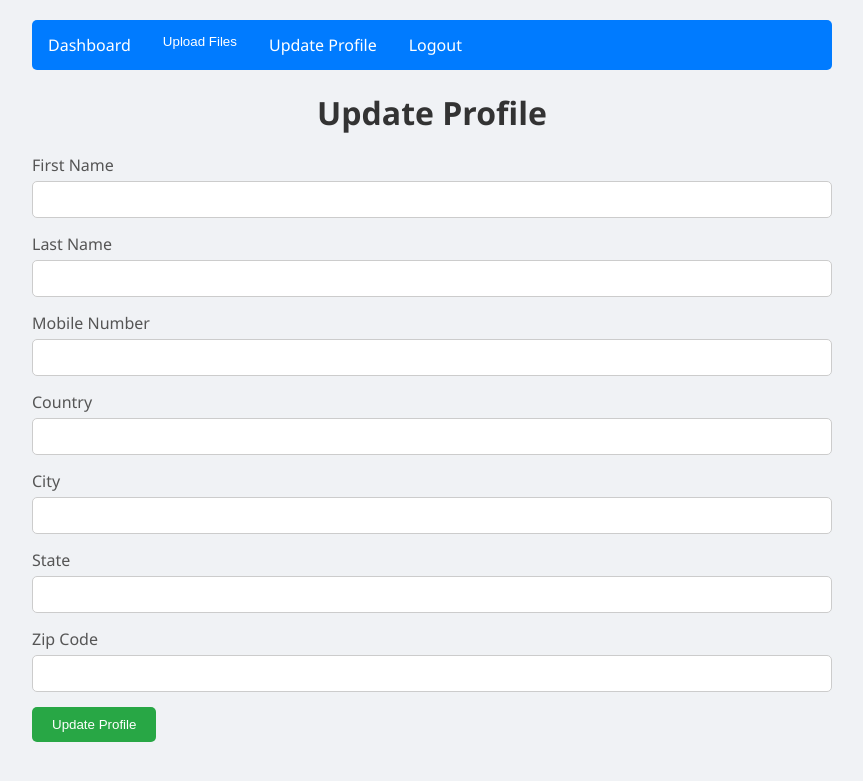
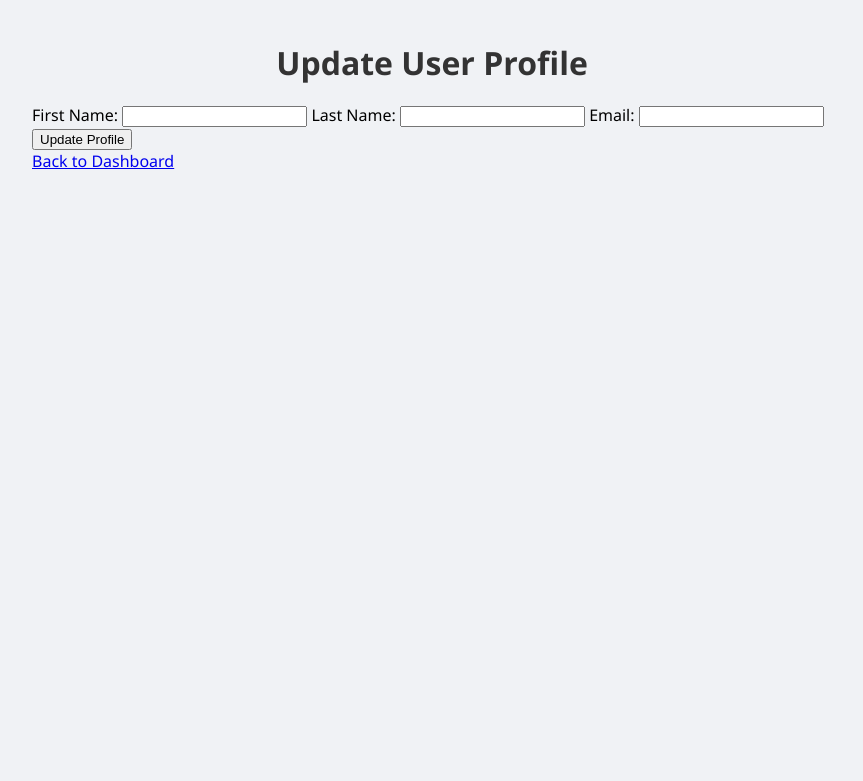
Before and after one commit to mamta2009/StaffingPool, a Node server app: template views/userprofileupdate.ejs in a window 1280 px wide. Shown: the top 781 px of the page, without its empty margins (208-1071 px from the left). Run offline with Node 20, Linux system fonts and the light colour scheme; the template is opened without the code that fills it, so the values that code supplies are empty.

Commit message:
fixing profile update

```diff
--- a/app.js
+++ b/app.js
@@ -293,6 +293,205 @@ app.post('/login', async (req, res) => {
 // GET route for registration
 app.get('/register', (req, res) => {
     res.render('register', { error: null, email: req.query.email || '' });
+});
+
+// POST route for registration
+app.post('/register', async (req, res) => {
+    try {
+        const { firstName, lastName, email, password, confirmPassword } = req.body;
+        console.log('Registration attempt for:', email);
+
+        if (password !== confirmPassword) {
+            return res.render('register', {
+                error: 'Passwords do not match',
+                firstName,
+                lastName,
+                email
+            });
+        }
+
+        let users = [];
+        try {
+            users = await readUsersFromCsv();
+        } catch (error) {
+            console.error('Error reading users CSV:', error);
+            // If the file doesn't exist or is empty, we'll start with an empty array
+        }
+
+        console.log('Current users count:', users.length);
+
+        if (users.some(user => user.email === email)) {
+            return res.render('register', {
+                error: 'Email already registered',
+                firstName,
+                lastName,
+                email
+            });
+        }
+
+        const hashedPassword = await bcrypt.hash(password, 10);
+        const newUser = {
+            id: crypto.randomUUID(),
+            firstName,
+            lastName,
+            email,
+            password: hashedPassword,
+            role: 'User',
+            company: 'IA',
+            managerId: '',
+            supervisorId: ''
+        };
+
+        users.push(newUser);
+        await writeUsersToCsv(users);
+
+        console.log('New user registered:', email);
+        console.log('Updated users count:', users.length);
+
+        res.redirect('/login');
+    } catch (error) {
+        console.error('Registration error:', error);
+        res.status(500).render('register', {
+            error: 'An error occurred during registration',
+            firstName: req.body.firstName,
+            lastName: req.body.lastName,
+            email: req.body.email
+        });
+    }
+});
+
+// Middleware to check if user is logged in
+function checkAuth(req, res, next) {
+    if (!req.session.user) {
+        return res.redirect('/login');
+    }
+    next();
+}
+
+// Middleware to check roles
+function checkAdmin(req, res, next) {
+    if (req.session.user && req.session.user.role === 'Admin') {
+        next();
+    } else {
+        res.status(403).send('Access denied. Admin rights required.');
+    }
+}
+
+function checkManagerOrAbove(req, res, next) {
+    if (req.session.user && ['Admin', 'Manager'].includes(req.session.user.role)) {
+        next();
+    } else {
+        res.status(403).send('Access denied. Manager rights or above required.');
+    }
+}
+
+function checkSystemAdmin(req, res, next) {
+    console.log('User session:', req.session.user);
+    if (req.session.user && req.session.user.role === 'System Admin') {
+        next();
+    } else {
+        res.status(403).send('Access denied. System Admin rights required.');
+    }
+}
+
+// Dashboard route
+app.get('/dashboard', checkAuth, async (req, res) => {
+    try {
+        const uploads = await readUploadsFromCsv();
+        res.render('dashboard', { user: req.session.user, files: uploads });
+    } catch (error) {
+        console.error('Error reading uploads:', error);
+        res.status(500).send('Error reading uploads');
+    }
+});
+
+// POST route for file upload
+app.post('/upload', checkAuth, upload.array('files'), async (req, res) => {
+    try {
+        const { fileType, fileDescription } = req.body;
+        const uploads = await readUploadsFromCsv();
+
+        for (const file of req.files) {
+            const newUpload = {
+                ID: crypto.randomUUID(),
+                Filename: file.filename,
+                OriginalName: file.originalname,
+                UploadDate: new Date().toLocaleString(),
+                UploadedBy: req.session.user.email,
+                FileType: fileType,
+                Description: fileDescription
+            };
+            uploads.push(newUpload);
+        }
+
+        await writeUploadsToCsv(uploads);
+        res.redirect('/dashboard');
+    } catch (error) {
+        console.error('Error during file upload:', error);
+        res.status(500).send('An error occurred during file upload');
+    }
+});
+
+// GET route for user profile update
+app.get('/userprofileupdate/:id?', checkAuth, async (req, res) => {
+    try {
+        let user;
+        if (req.params.id) {
+            // If an ID is provided, fetch that specific user
+            user = await User.findById(req.params.id);
+            if (!user) {
+                return res.status(404).send('User not found');
+            }
+        } else {
+            // If no ID is provided, use the logged-in user's data
+            user = req.session.user;
+        }
+        res.render('userprofileupdate', { user: user });
+    } catch (error) {
+        console.error('Error fetching user data:', error);
+        res.status(500).send('Error fetching user data');
+    }
+});
+
+// POST route for user profile update
+app.post('/userprofileupdate/:id?', checkAuth, async (req, res) => {
+    try {
+        let user;
+        if (req.params.id) {
+            // If an ID is provided, update that specific user
+            user = await User.findById(req.params.id);
+            if (!user) {
+                return res.status(404).send('User not found');
+            }
+        } else {
+            // If no ID is provided, update the logged-in user's data
+            user = await User.findById(req.session.user._id);
+        }
+
+        // Update user fields
+        user.firstName = req.body.firstName;
+        user.lastName = req.body.lastName;
+        user.email = req.body.email;
+        // ... update other fields as necessary ...
+
+        await user.save();
+
+        // Update session data if it's the logged-in user
+        if (!req.params.id || req.params.id === req.session.user._id.toString()) {
+            req.session.user = user;
+        }
+
+        res.redirect('/dashboard');
+    } catch (error) {
+        console.error('Error updating user profile:', error);
+        res.status(500).send('Error updating user profile');
+    }
+});
+
+// Start the server
+const port = process.env.PORT || 3000;
+app.listen(port, () => {
+    console.log(`Server is running on port ${port}`);
 });
 
 // POST route for registration
@@ -747,10 +946,6 @@ process.on('unhandledRejection', (reason, promise) => {
     console.error('Unhandled Rejection at:', promise, 'reason:', reason);
 });
 
-const port = process.env.PORT || 3000;
-server.listen(port, () => {
-    console.log(`Server is running on port ${port}`);
-});
 
 app.get('/check-session', (req, res) => {
     res.json(req.session.user || { message: 'Not logged in' });
--- a/views/userprofileupdate.ejs
+++ b/views/userprofileupdate.ejs
@@ -3,7 +3,7 @@
 <head>
     <meta charset="UTF-8">
     <meta name="viewport" content="width=device-width, initial-scale=1.0">
-    <title>Update Profile</title>
+    <title>Update User Profile</title>
     <style>
         body {
             font-family: 'Segoe UI', Tahoma, Geneva, Verdana, sans-serif;
@@ -83,45 +83,23 @@
     </style>
 </head>
 <body>
-    <div class="nav">
-        <a href="/dashboard">Dashboard</a>
-        <button onclick="showUploadForm()">Upload Files</button>
-        <a href="/userprofileupdate">Update Profile</a>
-        <a href="/logout">Logout</a>
-    </div>
-    <div class="content">
-        <h1>Update Profile</h1>
-        <form action="/userprofileupdate" method="POST">
-            <div class="form-group">
-                <label for="firstName">First Name</label>
-                <input type="text" id="firstName" name="firstName" value="<%= user.firstName %>" required>
-            </div>
-            <div class="form-group">
-                <label for="lastName">Last Name</label>
-                <input type="text" id="lastName" name="lastName" value="<%= user.lastName %>" required>
-            </div>
-            <div class="form-group">
-                <label for="mobileNumber">Mobile Number</label>
-                <input type="text" id="mobileNumber" name="mobileNumber" value="<%= user.mobileNumber %>" required>
-            </div>
-            <div class="form-group">
-                <label for="country">Country</label>
-                <input type="text" id="country" name="country" value="<%= user.country %>" required>
-            </div>
-            <div class="form-group">
-                <label for="city">City</label>
-                <input type="text" id="city" name="city" value="<%= user.city %>" required>
-            </div>
-            <div class="form-group">
-                <label for="state">State</label>
-                <input type="text" id="state" name="state" value="<%= user.state %>" required>
-            </div>
-            <div class="form-group">
-                <label for="zipCode">Zip Code</label>
-                <input type="text" id="zipCode" name="zipCode" value="<%= user.zipCode %>" required>
-            </div>
-            <button type="submit" class="submit-btn">Update Profile</button>
+    <div class="container">
+        <h1>Update User Profile</h1>
+        <form action="/userprofileupdate/<%= user._id %>" method="POST">
+            <label for="firstName">First Name:</label>
+            <input type="text" id="firstName" name="firstName" value="<%= user.firstName %>" required>
+
+            <label for="lastName">Last Name:</label>
+            <input type="text" id="lastName" name="lastName" value="<%= user.lastName %>" required>
+
+            <label for="email">Email:</label>
+            <input type="email" id="email" name="email" value="<%= user.email %>" required>
+
+            <!-- Add other fields as necessary -->
+
+            <button type="submit">Update Profile</button>
         </form>
+        <a href="/dashboard" class="back-link">Back to Dashboard</a>
     </div>
     <form id="upload-form" class="hidden-upload-form" action="/upload" method="POST" enctype="multipart/form-data">
         <h2>Upload Files</h2>
```
Also changed, not shown: views/user-list.ejs (+6 -57 lines).
